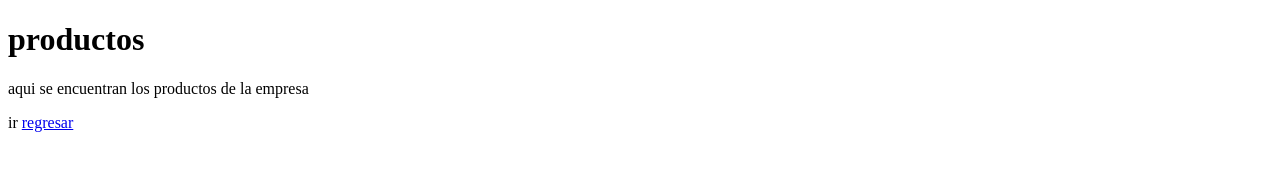
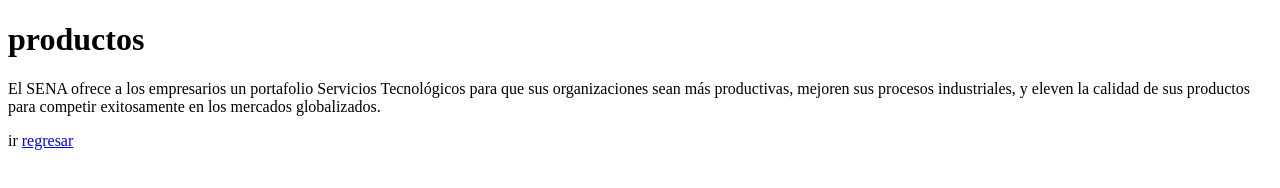
Before and after one commit to maestremartinez/maestremartinez.github.io, a plain HTML site: page productos.html in a window 1280 px wide. Drawn offline with Linux system fonts and the light colour scheme.

Commit message:
Update productos.html

```diff
--- a/productos.html
+++ b/productos.html
@@ -5,7 +5,7 @@
 </head>
 <body>
 	<h1>productos</h1>
-	<p>aqui se encuentran los productos de la empresa</p>
+	<p>El SENA ofrece a los empresarios un portafolio Servicios Tecnológicos para que sus organizaciones sean más productivas, mejoren sus procesos industriales, y eleven la calidad de sus productos para competir exitosamente en los mercados globalizados.</p>
 	ir <a href="index.html">regresar</a>
 
 </body>
```
